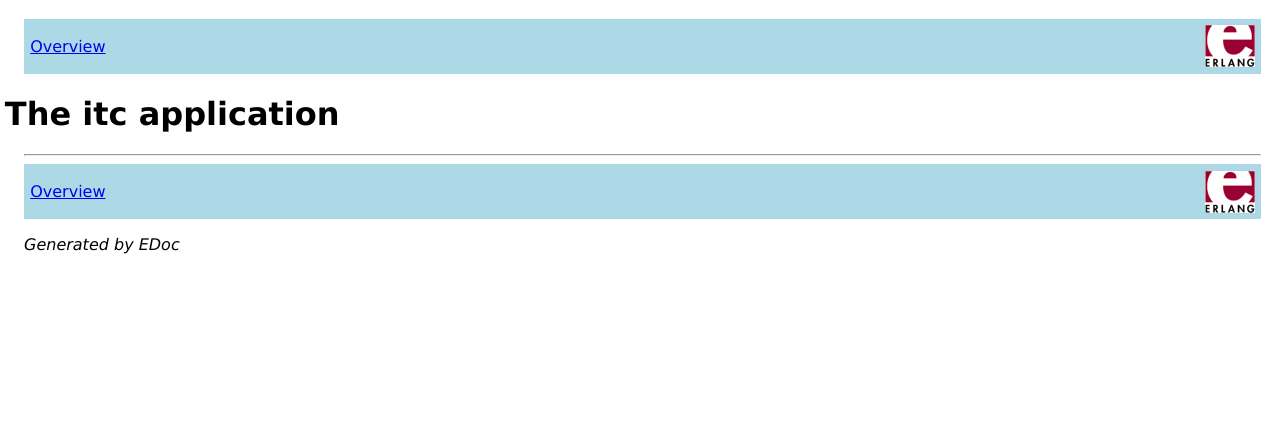
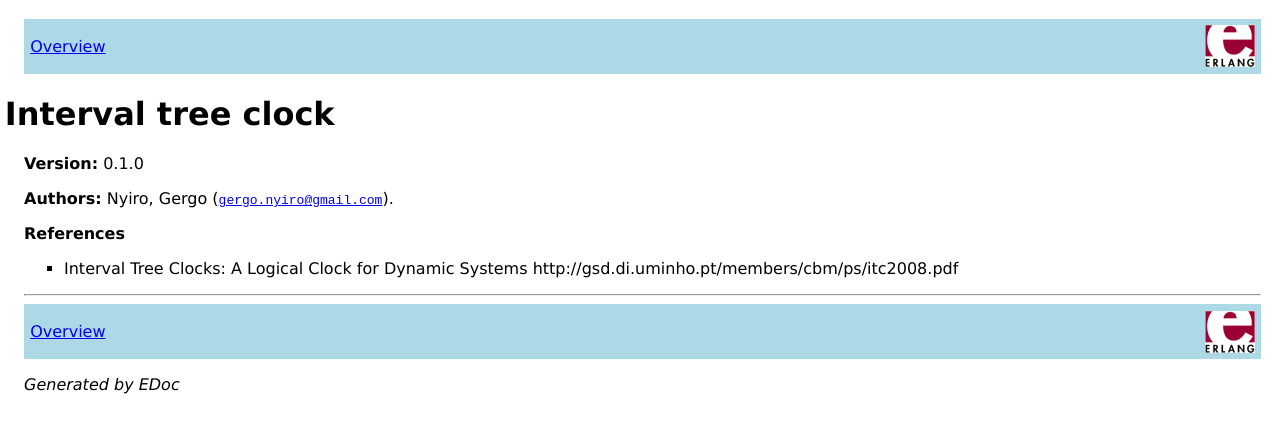
Before and after one commit to nyirog/itc, a plain HTML site: page docs/overview-summary.html in a window 1280 px wide. Drawn offline with Linux system fonts and the light colour scheme.

Commit message:
overview.edoc

```diff
--- a/docs/overview-summary.html
+++ b/docs/overview-summary.html
@@ -2,12 +2,16 @@
 <html>
 <head>
 <meta http-equiv="Content-Type" content="text/html; charset=UTF-8">
-<title>The itc application</title>
+<title>Interval tree clock</title>
 <link rel="stylesheet" type="text/css" href="stylesheet.css" title="EDoc">
 </head>
 <body bgcolor="white">
 <div class="navbar"><a name="#navbar_top"></a><table width="100%" border="0" cellspacing="0" cellpadding="2" summary="navigation bar"><tr><td><a href="overview-summary.html" target="overviewFrame">Overview</a></td><td><a href="http://www.erlang.org/"><img src="erlang.png" align="right" border="0" alt="erlang logo"></a></td></tr></table></div>
-<h1>The itc application</h1>
+<h1>Interval tree clock</h1>
+<p><b>Version:</b> 0.1.0</p>
+<p><b>Authors:</b> Nyiro, Gergo (<a href="mailto:gergo.nyiro@gmail.com"><tt>gergo.nyiro@gmail.com</tt></a>).</p>
+<p><b>References</b><ul><li>Interval Tree Clocks: A Logical Clock for Dynamic Systems http://gsd.di.uminho.pt/members/cbm/ps/itc2008.pdf
+</li></ul></p>
 
 <hr>
 <div class="navbar"><a name="#navbar_bottom"></a><table width="100%" border="0" cellspacing="0" cellpadding="2" summary="navigation bar"><tr><td><a href="overview-summary.html" target="overviewFrame">Overview</a></td><td><a href="http://www.erlang.org/"><img src="erlang.png" align="right" border="0" alt="erlang logo"></a></td></tr></table></div>
```
Also changed, not shown: 2 other files.
